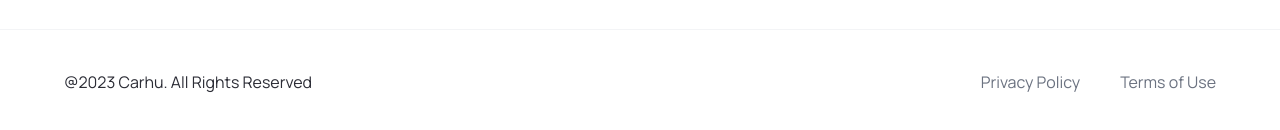
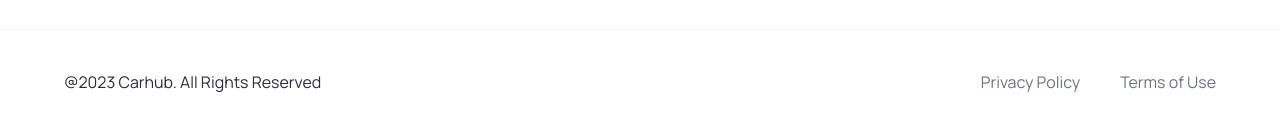
Before and after one commit to ankitkumar0111/cars-marketplace, a Next.js app: page / in a window 1280 px wide. Shown: the part 1478-1608 px from the top of the page. Built offline with nearby package versions, Linux system fonts and the light colour scheme; no server answers.

Commit message:
Updating some code

```diff
--- a/components/Footer.tsx
+++ b/components/Footer.tsx
@@ -38,7 +38,7 @@
         </div>
         </div>
         <div className="flex justify-between items-center flex-wrap mt-10 border-t border-gray-100 sm:px-16 px-6 py-10">
-            <p>@2023 Carhu. All Rights Reserved</p>
+            <p>@2023 Carhub. All Rights Reserved</p>
           <div className="footer__copyrights-link">
             <Link href="/" className="text-gray-500">
               Privacy Policy
```
